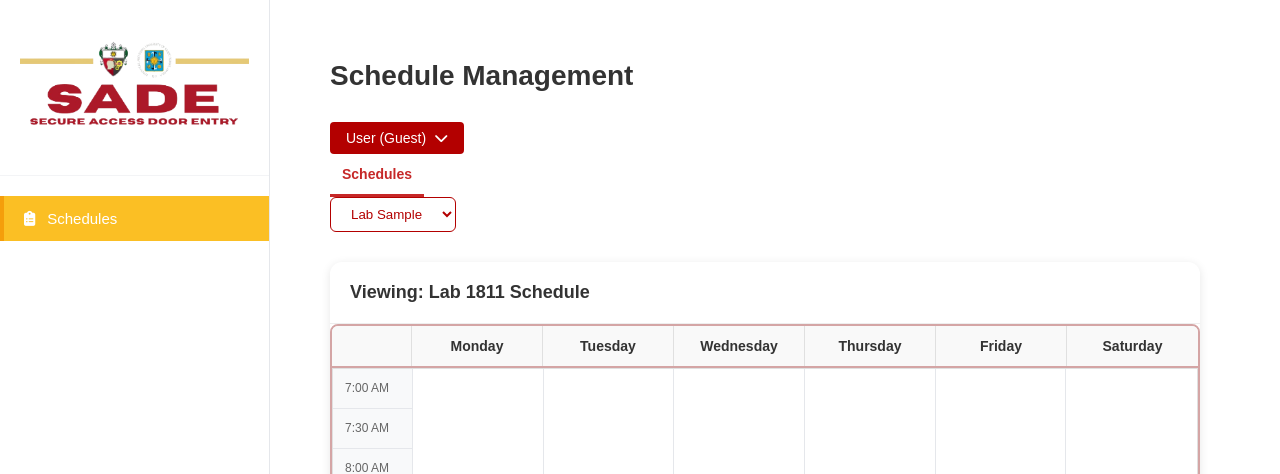
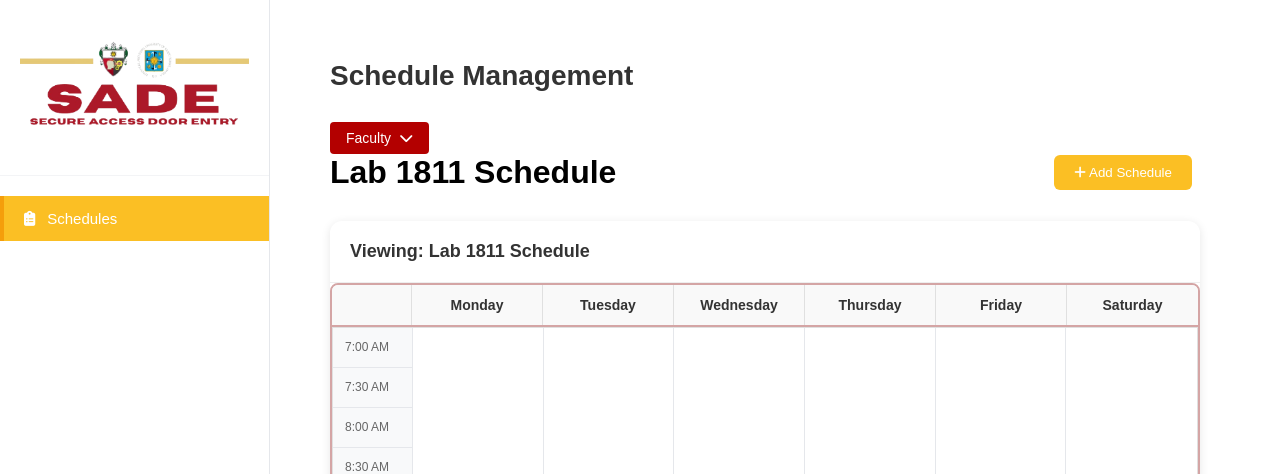
Before and after one commit to iceee25/SADE, a PHP site: page /public/schedule-management.php in a window 1280 px wide. Shown: the top 474 px of the page. Run offline with PHP 8.4, Linux system fonts and the light colour scheme; tables that the repository leaves empty hold one stand-in row (values such as "Sample post").

Commit message:
Add files via upload

```diff
--- a/SADE System/includes/user-dropdown.php
+++ b/SADE System/includes/user-dropdown.php
@@ -6,31 +6,43 @@ $current_user_name = $_SESSION['user_name'] ?? 'User';
 $display_role = ucfirst($current_user_role);
 ?>
 <div class="user-dropdown-wrapper">
-    <!-- Updated button to show current user instead of opposite role -->
+    <!-- Updated button to show current role or "Faculty" based on mode -->
     <button class="user-dropdown-btn" onclick="toggleUserDropdown()">
-        <span class="user-role-text"><?= htmlspecialchars($current_user_name) ?> (<?= htmlspecialchars($display_role) ?>)</span>
+        <span class="user-role-text">
+            <?php if ($current_user_role === 'technician'): ?>
+                <?= htmlspecialchars($current_user_name) ?>
+            <?php else: ?>
+                Faculty
+            <?php endif; ?>
+        </span>
         <i class="fas fa-chevron-down"></i>
     </button>
     <div id="userDropdownMenu" class="user-dropdown-menu">
         <!-- Show current logged in user info -->
         <div class="dropdown-user-info">
-            <strong><?= htmlspecialchars($current_user_name) ?></strong>
+            <strong>
+                <?php if ($current_user_role === 'technician'): ?>
+                    <?= htmlspecialchars($current_user_name) ?>
+                <?php else: ?>
+                    Faculty
+                <?php endif; ?>
+            </strong>
             <small><?= htmlspecialchars($display_role) ?></small>
         </div>
         <hr style="margin: 0; border: none; border-top: 1px solid #e5e7eb;">
 
-        <!-- Add logout button so users can sign in as a different role -->
+        <!-- Show only switch option - either to faculty or to technician, no logout -->
         <?php if ($current_user_role === 'technician'): ?>
             <a href="switch-role.php?role=faculty" class="dropdown-item">
                 <i class="fas fa-exchange-alt"></i>
                 Switch to Faculty
             </a>
+        <?php else: ?>
+            <a href="switch-role.php?role=technician" class="dropdown-item">
+                <i class="fas fa-exchange-alt"></i>
+                Switch to Technician
+            </a>
         <?php endif; ?>
-
-        <a href="logout.php" class="dropdown-item">
-            <i class="fas fa-sign-out-alt"></i>
-            Logout
-        </a>
     </div>
 </div>
 
--- a/SADE System/public/logs.php
+++ b/SADE System/public/logs.php
@@ -35,8 +35,8 @@ $result = $conn->query("
         id,
         lab_id as laboratory,
         action as entry_type,
-        DATE_FORMAT(timestamp, '%m-%d-%y') as date,
-        DATE_FORMAT(timestamp, '%h:%i %p') as time,
+        DATE_FORMAT(CONVERT_TZ(timestamp, '+00:00', '+08:00'), '%m-%d-%y') AS date,
+        DATE_FORMAT(CONVERT_TZ(timestamp, '+00:00', '+08:00'), '%h:%i %p') AS time,
         user_name,
         method
     FROM access_logs
@@ -44,6 +44,7 @@ $result = $conn->query("
     ORDER BY timestamp DESC
     LIMIT $limit OFFSET $offset
 ");
+
 
 $logs = $result->fetch_all(MYSQLI_ASSOC);
 
--- a/SADE System/public/schedule-management.php
+++ b/SADE System/public/schedule-management.php
@@ -125,7 +125,7 @@ function getSchedulePosition($startTime, $endTime, $timeSlots) {
             border-right: none;
         }
 
-        .schedule-block {
+.schedule-block {
             position: absolute;
             left: 4px;
             right: 4px;
@@ -136,8 +136,13 @@ function getSchedulePosition($startTime, $endTime, $timeSlots) {
             font-weight: 600;
             cursor: pointer;
             transition: transform 0.2s, box-shadow 0.2s;
-            overflow: hidden;
+            overflow: visible;
             box-shadow: 0 2px 4px rgba(0, 0, 0, 0.1);
+            display: flex;
+            flex-direction: column;
+            justify-content: flex-start;
+            word-wrap: break-word;
+            white-space: normal;
         }
 
         .schedule-block:hover {
@@ -155,22 +160,25 @@ function getSchedulePosition($startTime, $endTime, $timeSlots) {
             font-weight: 700;
             margin-bottom: 3px;
             font-size: 10px;
+            line-height: 1.2;
+            white-space: normal;
         }
 
         .schedule-code {
+            font-size: 9px;
             margin-bottom: 2px;
-            font-size: 10px;
+            font-weight: 500;
         }
 
         .schedule-instructor {
             font-size: 9px;
-            opacity: 0.95;
             margin-bottom: 2px;
+            font-weight: 500;
         }
 
         .schedule-students {
             font-size: 9px;
-            opacity: 0.95;
+            font-weight: 500;
         }
 
         #scheduleDetailsModal .modal-content {
@@ -278,34 +286,14 @@ function getSchedulePosition($startTime, $endTime, $timeSlots) {
                 </div>
             </div>
 
-            <div class="tabs-section">
-                <div class="tabs-header">
-                    <!-- Hide non-schedule tabs for faculty users -->
-                    <?php if ($userRole === 'technician'): ?>
-                        <button class="tab-button active" onclick="switchTab('schedules')" id="schedulesTab">Schedules</button>
-                        <button class="tab-button" onclick="switchTab('reports')" id="reportsTab">Reports</button>
-                        <button class="tab-button" onclick="switchTab('devices')" id="devicesTab">Devices</button>
-                    <?php else: ?>
-                        <!-- Faculty users only see schedules tab -->
-                        <button class="tab-button active" onclick="switchTab('schedules')" id="schedulesTab">Schedules</button>
-                    <?php endif; ?>
+            <div class="page-header">
+                <div class="header-title">
+                    <h1>Lab <?= htmlspecialchars($selected_room) ?> Schedule</h1>
                 </div>
-            </div>
-
-            <div class="page-header">
-                <div class="user-profile">
-                    <select id="roomSelect" class="add-btn room-select" onchange="changeRoom()">
-                        <?php foreach ($labs as $lab): ?>
-                            <option value="<?= $lab['room'] ?>" <?= $lab['room'] == $selected_room ? 'selected' : '' ?>>
-                                Lab <?= $lab['room'] ?>
-                            </option>
-                        <?php endforeach; ?>
-                    </select>
-                    <!-- Show Add Schedule button only for technicians -->
-                    <?php if ($userRole === 'technician'): ?>
-                        <button class="add-btn" onclick="openAddScheduleModal()">+ Add Schedule</button>
-                    <?php endif; ?>
-                </div>
+                <!-- Show add schedule button for both technician and faculty -->
+                <button class="btn btn-primary" onclick="openAddScheduleModal()" style="margin-right: 8px;">
+                    <i class="fas fa-plus"></i> Add Schedule
+                </button>
             </div>
 
             <?php if (isset($_SESSION['success'])): ?>
```
Also changed, not shown: SADE System/public/add-schedule.php (+7 -0 lines).
